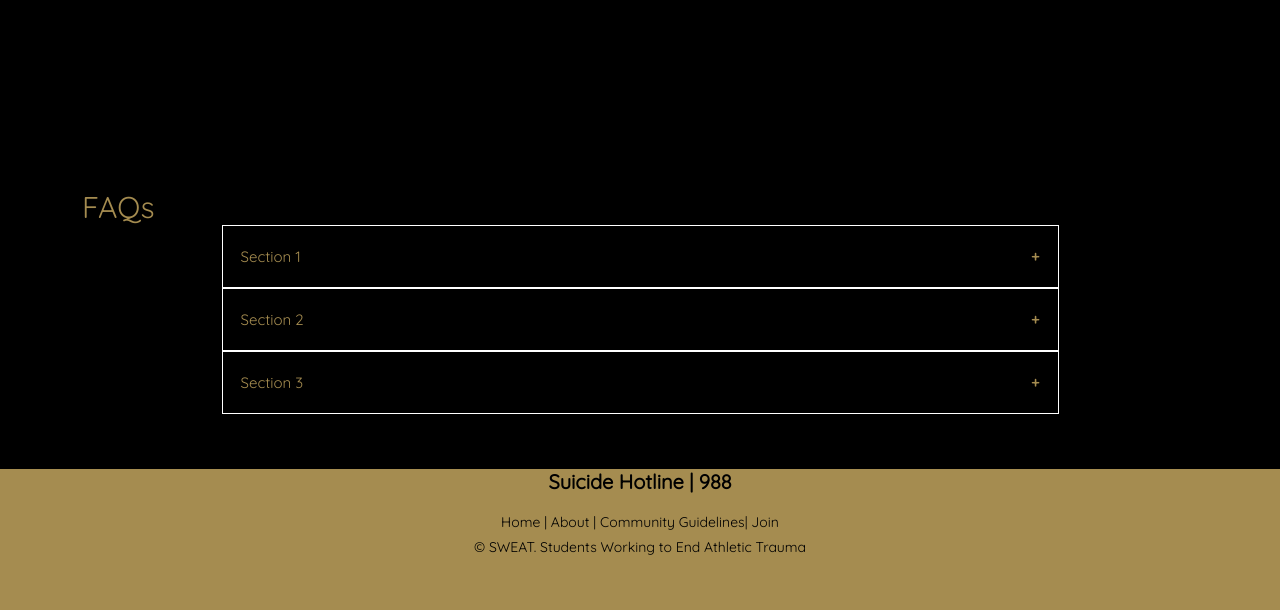
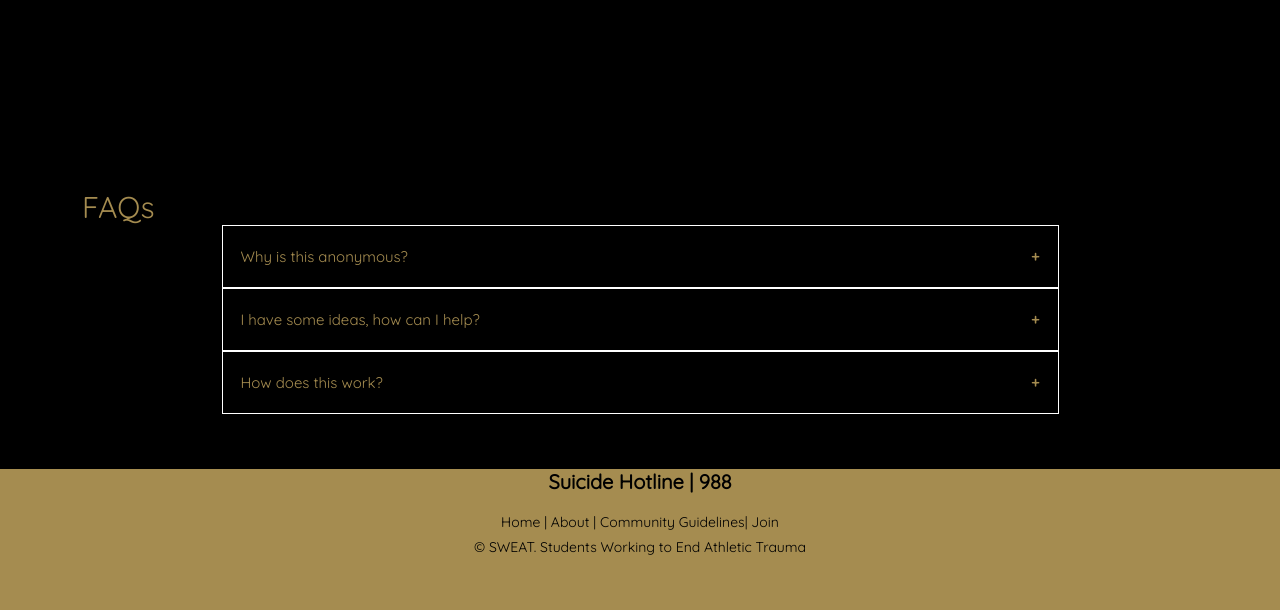
Before and after one commit to kbschwag/SWEAT, a Flask app: page /about_us in a window 1280 px wide. Shown: the part 3633-4243 px from the top of the page. Run offline with Flask 2, Linux system fonts and the light colour scheme; some libraries are stand-ins or nearby versions; some web fonts are replaced.

Commit message:
wording on about us

```diff
--- a/website/templates/about_us.html
+++ b/website/templates/about_us.html
@@ -166,19 +166,22 @@
 <section class="FAQs">
 <h2>FAQs</h2>
 <div class="faqs">
-<button class="accordion">Section 1</button>
+<button class="accordion">Why is this anonymous?</button>
 <div class="panel">
-  <p>Lorem ipsum dolor sit amet, consectetur adipisicing elit, sed do eiusmod tempor incididunt ut labore et dolore magna aliqua. Ut enim ad minim veniam, quis nostrud exercitation ullamco laboris nisi ut aliquip ex ea commodo consequat.</p>
+  <p>We made this anonymous so that everyone feels comfortable talking about their own experiences. We also don't want it
+  to be the case where an athlete posts their stuff publicly and they get punished later on for doing so. </p>
 </div>
 
-<button class="accordion">Section 2</button>
+<button class="accordion">I have some ideas, how can I help?</button>
 <div class="panel">
-  <p>Lorem ipsum dolor sit amet, consectetur adipisicing elit, sed do eiusmod tempor incididunt ut labore et dolore magna aliqua. Ut enim ad minim veniam, quis nostrud exercitation ullamco laboris nisi ut aliquip ex ea commodo consequat.</p>
+  <p>Feel free to fill out form and tell us your ideas on next steps, additions we should make, how we can make even more of
+  an impact, or anything you have in mind!</p>
 </div>
 
-<button class="accordion">Section 3</button>
+<button class="accordion">How does this work?</button>
 <div class="panel">
-  <p>Lorem ipsum dolor sit amet, consectetur adipisicing elit, sed do eiusmod tempor incididunt ut labore et dolore magna aliqua. Ut enim ad minim veniam, quis nostrud exercitation ullamco laboris nisi ut aliquip ex ea commodo consequat.</p>
+  <p>Simply create an account and once your account is created, you'll have access to see everyone's posts and interact with them!
+  From here you can also create a post and write about your experience!</p>
 </div>
 </div>
 </section>
```
